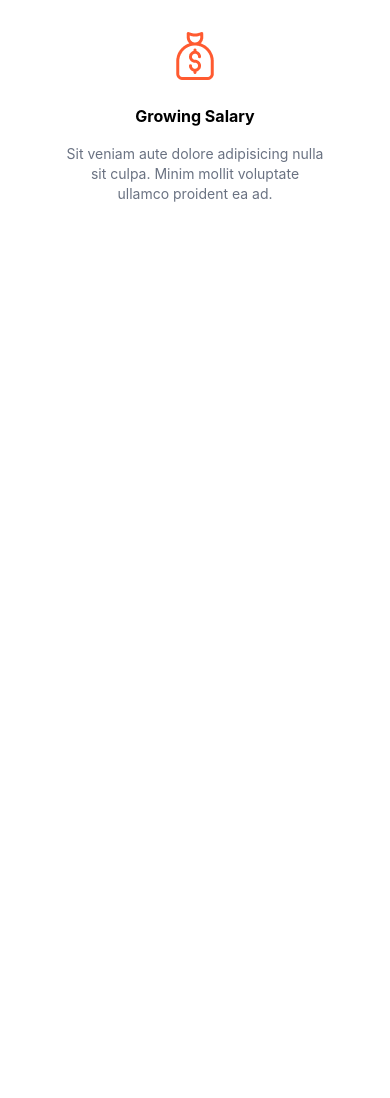
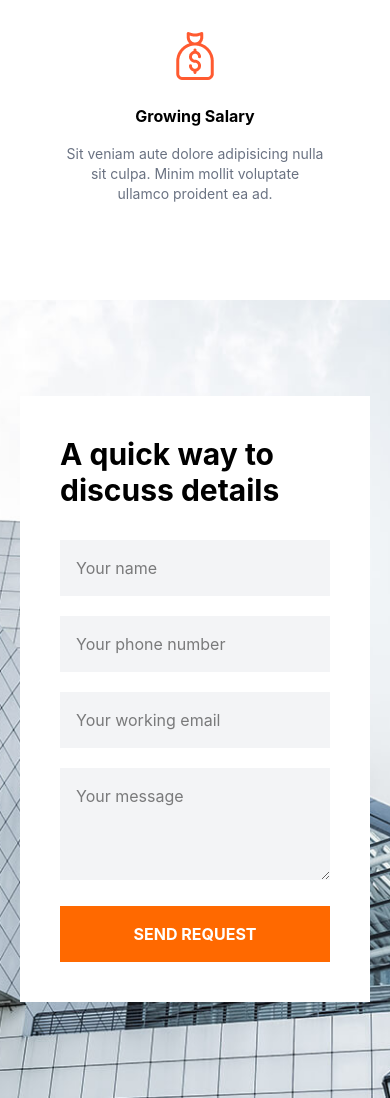
Before and after one commit to mukammalex/homework.29.06.26, a website: page index7.html in a window 390 px wide. Shown: the part 2741-3839 px from the top of the page. Before the commit the page ends 3041 px from the top, so only its background shows below. Drawn offline with nearby package versions, Linux system fonts and the light colour scheme; files that its build step writes are made by us from their sources.

Commit message:
Finished section Send Request,desktop and mobile

```diff
--- a/index7.html
+++ b/index7.html
@@ -284,6 +284,48 @@
 
 
 
+  <section
+    class="py-24 bg-[url(../img/khonazdanie.png)] bg-cover bg-center">
+
+    <div
+      class="max-w-7xl mx-auto px-5 flex justify-center lg:justify-end">
+
+      <div class="bg-white p-10 w-full max-w-md">
+        <h2 class="text-3xl font-bold mb-8">
+          A quick way to discuss details
+        </h2>
+
+        <div class="space-y-5">
+
+          <input
+            type="text"
+            placeholder="Your name"
+            class="w-full bg-gray-100 p-4 outline-none">
+
+          <input
+            type="text"
+            placeholder="Your phone number"
+            class="w-full bg-gray-100 p-4 outline-none">
+
+          <input
+            type="email"
+            placeholder="Your working email"
+            class="w-full bg-gray-100 p-4 outline-none">
+
+          <textarea
+            placeholder="Your message"
+            class="w-full h-28 bg-gray-100 p-4 outline-none"></textarea>
+
+          <button
+            class="w-full bg-orange-500 text-white py-4 font-bold cursor-pointer">
+            SEND REQUEST
+          </button>
+
+        </div>
+      </div>
+
+    </div>
+  </section>
 
 
 
```
Also changed, not shown: img/khonazdanie.png (added).
